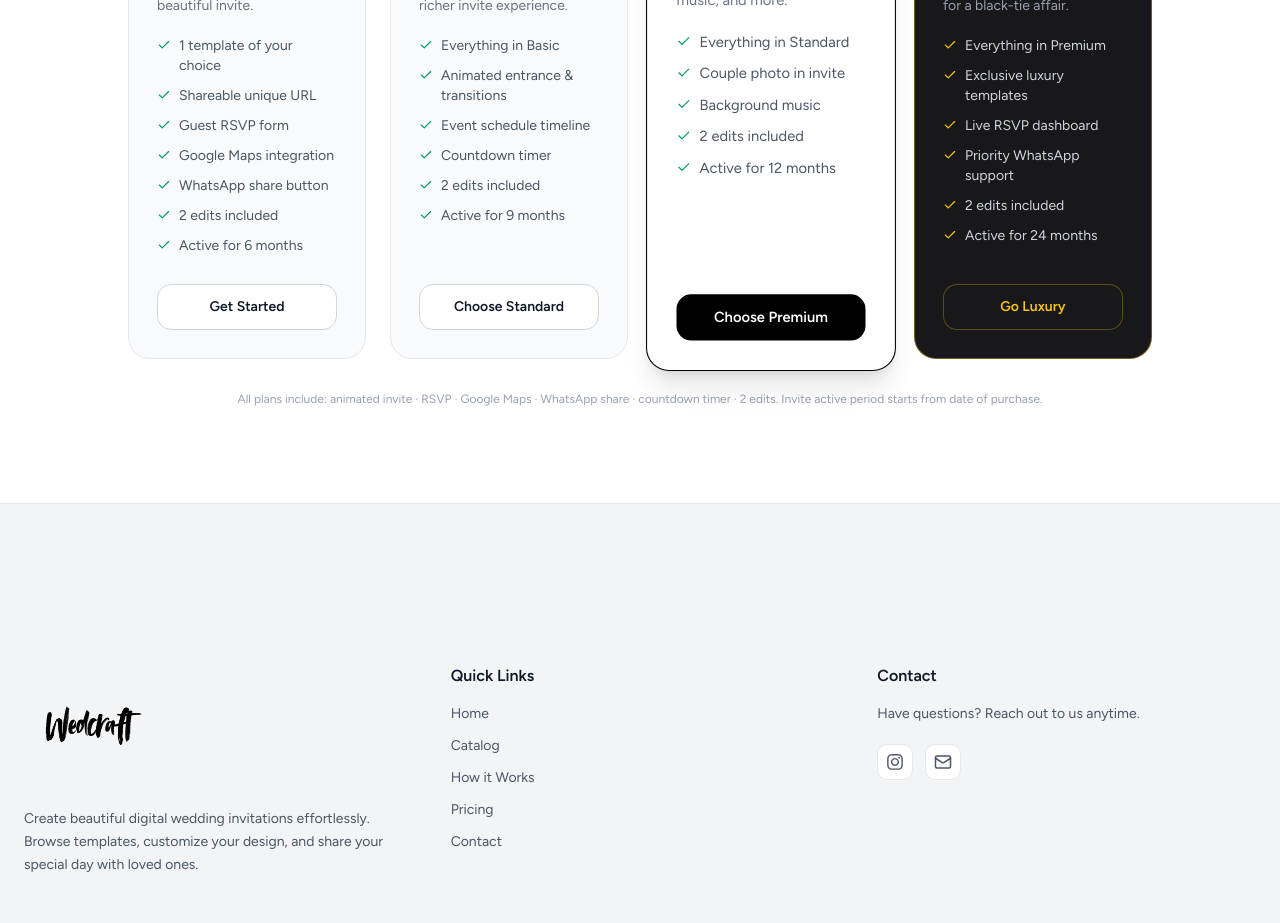
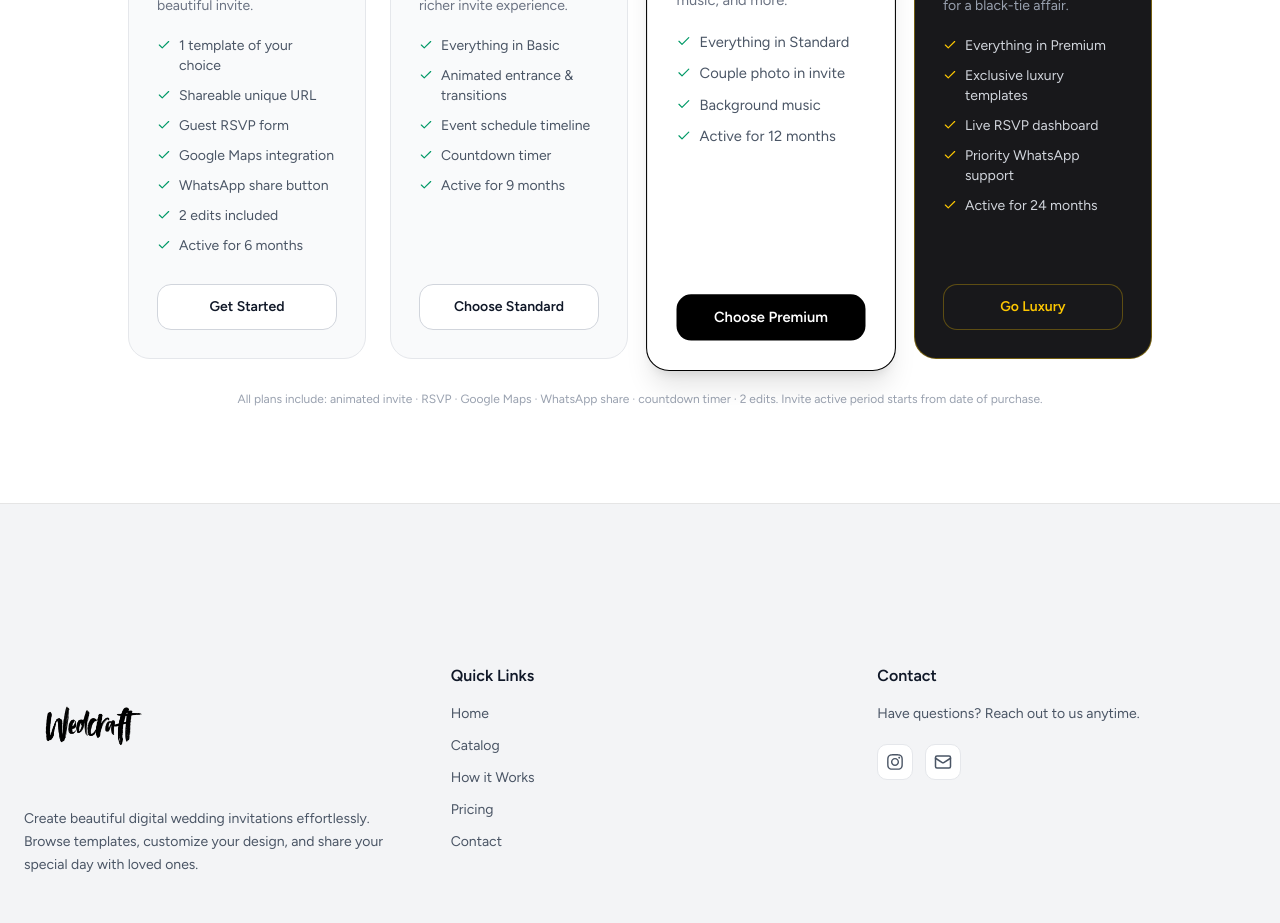
Before and after one commit to iamarshalrejith/WedCraft, a Next.js app: page / in a window 1280 px wide. Shown: the part 3180-4103 px from the top of the page. Built offline with nearby package versions, Linux system fonts and the light colour scheme; no server answers; the database is empty.

Commit message:
Updated Pricing Section

```diff
--- a/components/Pricing.tsx
+++ b/components/Pricing.tsx
@@ -10,7 +10,7 @@ import { motion } from "framer-motion";
 // Premium  ₹999 — 12 months · 2 edits · everything Standard + photo + music + countdown + schedule
 // Luxury   ₹1999 — 24 months · 2 edits · everything Premium + exclusive templates + RSVP dashboard + priority support
 
-const SUPPORT_WHATSAPP = "https://wa.me/919876543210?text=Hi%20WedCraft%20support%2C%20I%20need%20help%20with%20my%20Luxury%20invite.";
+const SUPPORT_WHATSAPP = "https://wa.me/919489845123?text=Hi%20WedCraft%20support%2C%20I%20need%20help%20with%20my%20Luxury%20invite.";
 
 const plans = [
   {
@@ -41,7 +41,6 @@ const plans = [
       "Animated entrance & transitions",
       "Event schedule timeline",
       "Countdown timer",
-      "2 edits included",
       "Active for 9 months",
     ],
     cta: "Choose Standard",
@@ -57,7 +56,6 @@ const plans = [
       "Everything in Standard",
       "Couple photo in invite",
       "Background music",
-      "2 edits included",
       "Active for 12 months",
     ],
     cta: "Choose Premium",
@@ -74,7 +72,6 @@ const plans = [
       "Exclusive luxury templates",
       "Live RSVP dashboard",
       "Priority WhatsApp support",
-      "2 edits included",
       "Active for 24 months",
     ],
     cta: "Go Luxury",
```
